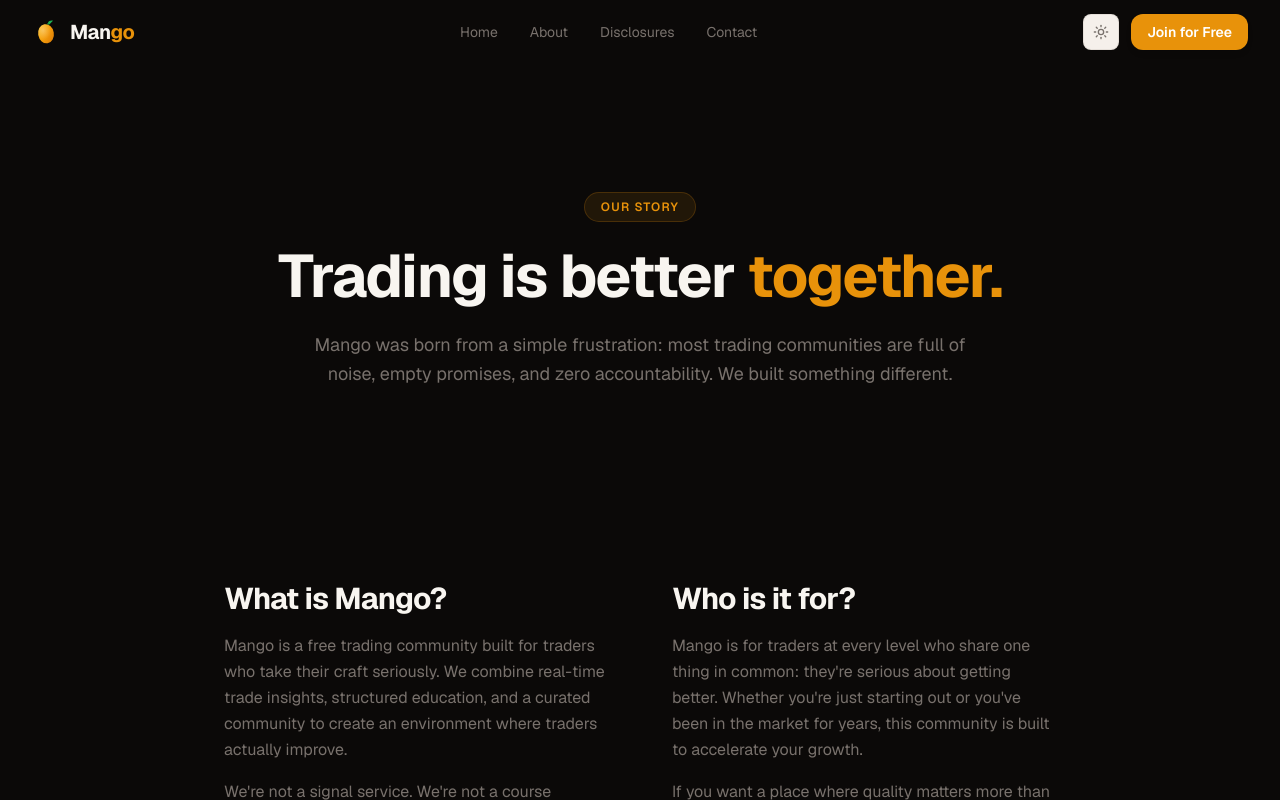
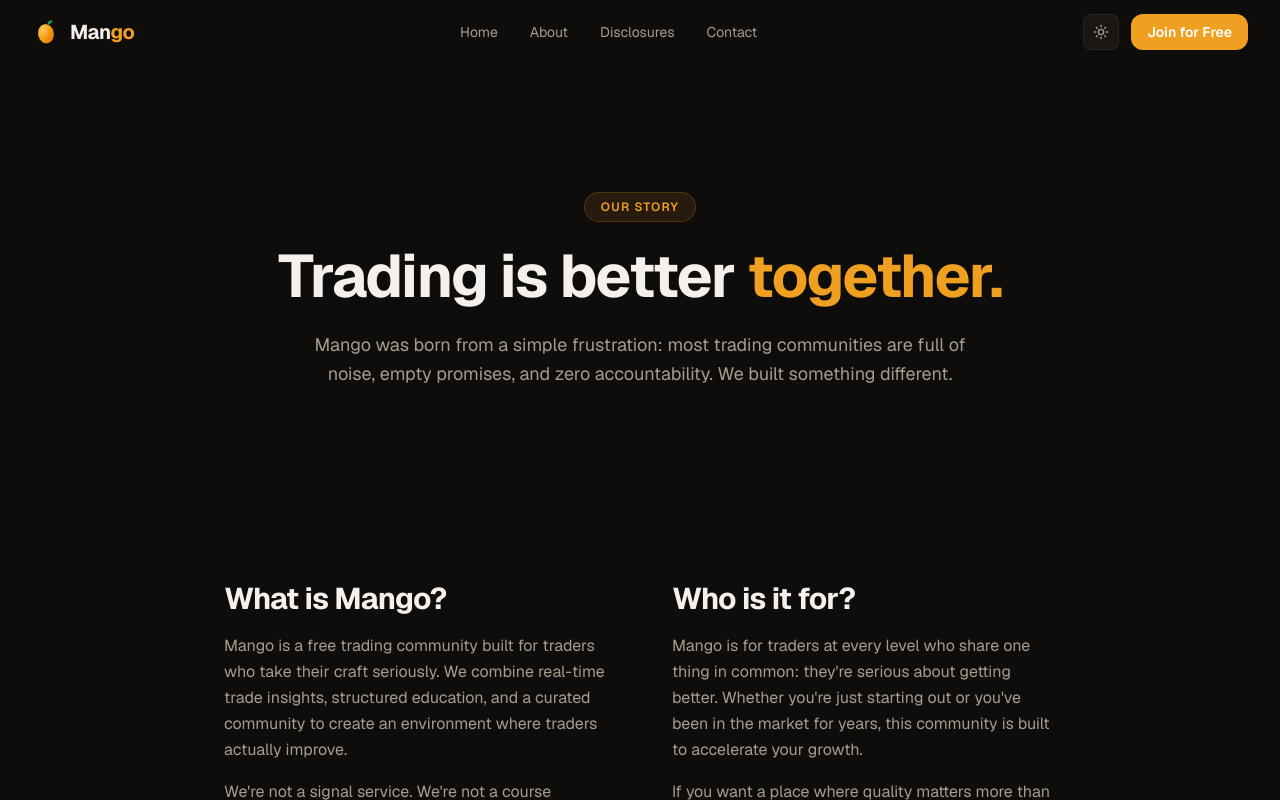
Before and after one commit to Aavash-L/mango, a Next.js app: page /about in a window 1280 px wide. Both pictures are taken after a click on the button 1101 px from the left and 32 px from the top of the page. Shown: the top 800 px of the page. Built offline with nearby package versions, Linux system fonts and the light colour scheme.

Commit message:
Redesign dark mode with smooth fade transition and improved palette

```diff
--- a/src/app/globals.css
+++ b/src/app/globals.css
@@ -2,42 +2,82 @@
 
 @custom-variant dark (&:where(.dark, .dark *));
 
+/* ================================================
+   Design tokens — light mode (default)
+   ================================================ */
+:root {
+  --app-bg: #FEFCF9;
+  --app-fg: #1C1917;
+  --app-mango: #E8920A;
+  --app-mango-light: #F5A623;
+  --app-mango-dark: #C47A08;
+  --app-surface: #F5F0EB;
+  --app-surface-light: #EDE7E0;
+  --app-border: #D6CFC7;
+  --app-muted: #78716C;
+  --app-grid-line: rgba(0, 0, 0, 0.06);
+  --app-shadow: rgba(0, 0, 0, 0.06);
+  --app-shadow-sm: rgba(0, 0, 0, 0.04);
+  --color-grid-line: var(--app-grid-line);
+}
+
+/* ================================================
+   Design tokens — dark mode
+   ================================================ */
+.dark {
+  --app-bg: #0F0D0B;
+  --app-fg: #F5F0EB;
+  --app-mango: #F0A020;
+  --app-mango-light: #F5B640;
+  --app-mango-dark: #D48A10;
+  --app-surface: #1A1614;
+  --app-surface-light: #242018;
+  --app-border: #3A3228;
+  --app-muted: #A89B8E;
+  --app-grid-line: rgba(255, 255, 255, 0.04);
+  --app-shadow: rgba(0, 0, 0, 0.5);
+  --app-shadow-sm: rgba(0, 0, 0, 0.3);
+  --color-grid-line: var(--app-grid-line);
+}
+
+/* ================================================
+   Map tokens → Tailwind theme (via var references)
+   ================================================ */
 @theme inline {
-  --color-background: #FEFCF9;
-  --color-foreground: #1C1917;
-  --color-mango: #E8920A;
-  --color-mango-light: #F5A623;
-  --color-mango-dark: #C47A08;
-  --color-surface: #F5F0EB;
-  --color-surface-light: #EDE7E0;
-  --color-border: #D6CFC7;
-  --color-muted: #78716C;
+  --color-background: var(--app-bg);
+  --color-foreground: var(--app-fg);
+  --color-mango: var(--app-mango);
+  --color-mango-light: var(--app-mango-light);
+  --color-mango-dark: var(--app-mango-dark);
+  --color-surface: var(--app-surface);
+  --color-surface-light: var(--app-surface-light);
+  --color-border: var(--app-border);
+  --color-muted: var(--app-muted);
   --font-sans: var(--font-geist-sans);
   --font-mono: var(--font-geist-mono);
 }
 
-:root {
-  --color-grid-line: rgba(0, 0, 0, 0.06);
+/* ================================================
+   Smooth theme transition (toggled via JS class)
+   ================================================ */
+html.theme-transition,
+html.theme-transition *,
+html.theme-transition *::before,
+html.theme-transition *::after {
+  transition: background-color 600ms ease,
+              border-color 600ms ease,
+              color 600ms ease,
+              fill 600ms ease,
+              stroke 600ms ease,
+              box-shadow 600ms ease !important;
 }
 
-.dark {
-  --color-background: #0B0908;
-  --color-foreground: #F8F5F0;
-  --color-mango: #E8920A;
-  --color-mango-light: #F5A623;
-  --color-mango-dark: #C47A08;
-  --color-surface: #1C1814;
-  --color-surface-light: #282320;
-  --color-border: #362F28;
-  --color-muted: #9A8E82;
-  --color-grid-line: rgba(255, 255, 255, 0.04);
-  --shadow-color: rgba(0, 0, 0, 0.5);
-  --shadow-color-sm: rgba(0, 0, 0, 0.3);
-}
-
+/* ================================================
+   Base styles
+   ================================================ */
 * {
   scrollbar-width: thin;
-  scrollbar-color: var(--color-border) transparent;
+  scrollbar-color: var(--app-border) transparent;
 }
 
 html {
@@ -45,14 +85,14 @@ html {
 }
 
 body {
-  background: var(--color-background);
-  color: var(--color-foreground);
+  background: var(--app-bg);
+  color: var(--app-fg);
   font-family: var(--font-sans), system-ui, sans-serif;
 }
 
 ::selection {
   background: rgba(232, 146, 10, 0.2);
-  color: var(--color-foreground);
+  color: var(--app-fg);
 }
 
 @keyframes shimmer {
@@ -66,14 +106,14 @@ body {
 }
 
 .gradient-text {
-  color: var(--color-mango);
+  color: var(--app-mango);
 }
 
 .glow-box {
-  box-shadow: 0 4px 24px var(--shadow-color, rgba(0, 0, 0, 0.06)),
-              0 1px 4px var(--shadow-color-sm, rgba(0, 0, 0, 0.04));
+  box-shadow: 0 4px 24px var(--app-shadow),
+              0 1px 4px var(--app-shadow-sm);
 }
 
 .glow-border {
-  border: 1px solid var(--color-border);
+  border: 1px solid var(--app-border);
 }
--- a/src/components/ThemeProvider.tsx
+++ b/src/components/ThemeProvider.tsx
@@ -5,7 +5,12 @@ import { ReactNode } from "react";
 
 export default function ThemeProvider({ children }: { children: ReactNode }) {
   return (
-    <NextThemesProvider attribute="class" defaultTheme="light" enableSystem={false}>
+    <NextThemesProvider
+      attribute="class"
+      defaultTheme="light"
+      enableSystem={false}
+      disableTransitionOnChange={false}
+    >
       {children}
     </NextThemesProvider>
   );
--- a/src/components/ui/ThemeToggle.tsx
+++ b/src/components/ui/ThemeToggle.tsx
@@ -1,8 +1,9 @@
 "use client";
 
 import { useTheme } from "next-themes";
-import { useState, useEffect } from "react";
+import { useState, useEffect, useCallback } from "react";
 import { Sun, Moon } from "lucide-react";
+import { motion, AnimatePresence } from "framer-motion";
 
 export default function ThemeToggle() {
   const { theme, setTheme } = useTheme();
@@ -10,17 +11,54 @@ export default function ThemeToggle() {
 
   useEffect(() => setMounted(true), []);
 
+  const handleToggle = useCallback(() => {
+    // Add transition class to enable smooth fade
+    document.documentElement.classList.add("theme-transition");
+
+    // Toggle theme
+    setTheme(theme === "dark" ? "light" : "dark");
+
+    // Remove transition class after animation completes
+    setTimeout(() => {
+      document.documentElement.classList.remove("theme-transition");
+    }, 700);
+  }, [theme, setTheme]);
+
   if (!mounted) {
     return <div className="w-9 h-9" />;
   }
 
+  const isDark = theme === "dark";
+
   return (
     <button
-      onClick={() => setTheme(theme === "dark" ? "light" : "dark")}
-      className="w-9 h-9 rounded-lg bg-surface border border-border/50 flex items-center justify-center text-muted hover:text-foreground hover:border-border transition-all duration-200 cursor-pointer"
-      aria-label={`Switch to ${theme === "dark" ? "light" : "dark"} mode`}
+      onClick={handleToggle}
+      className="relative w-9 h-9 rounded-lg bg-surface border border-border/50 flex items-center justify-center text-muted hover:text-foreground hover:border-mango/40 hover:bg-mango/10 transition-all duration-200 cursor-pointer overflow-hidden"
+      aria-label={`Switch to ${isDark ? "light" : "dark"} mode`}
     >
-      {theme === "dark" ? <Sun size={16} /> : <Moon size={16} />}
+      <AnimatePresence mode="wait" initial={false}>
+        {isDark ? (
+          <motion.div
+            key="sun"
+            initial={{ y: -20, opacity: 0, rotate: -90 }}
+            animate={{ y: 0, opacity: 1, rotate: 0 }}
+            exit={{ y: 20, opacity: 0, rotate: 90 }}
+            transition={{ duration: 0.25, ease: "easeInOut" }}
+          >
+            <Sun size={16} />
+          </motion.div>
+        ) : (
+          <motion.div
+            key="moon"
+            initial={{ y: -20, opacity: 0, rotate: 90 }}
+            animate={{ y: 0, opacity: 1, rotate: 0 }}
+            exit={{ y: 20, opacity: 0, rotate: -90 }}
+            transition={{ duration: 0.25, ease: "easeInOut" }}
+          >
+            <Moon size={16} />
+          </motion.div>
+        )}
+      </AnimatePresence>
     </button>
   );
 }
```
Also changed, not shown: .claude/settings.local.json.
